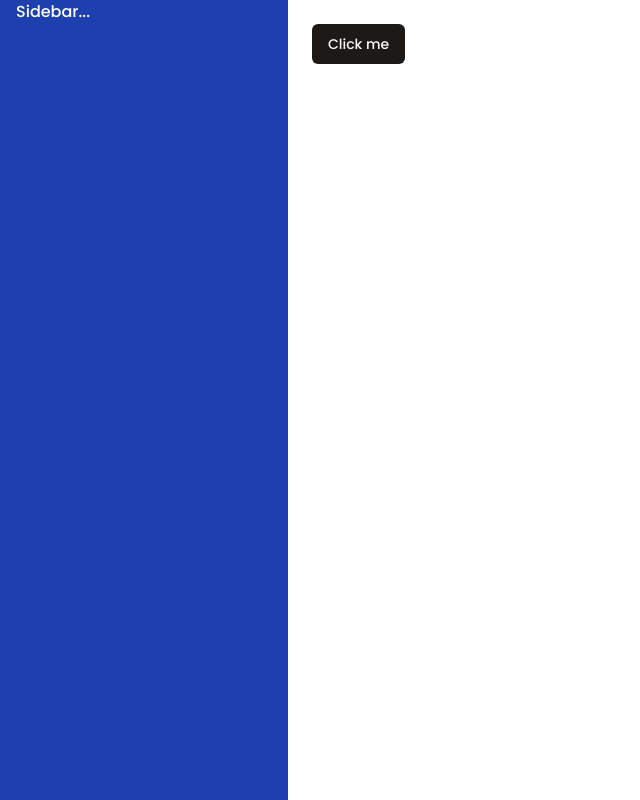
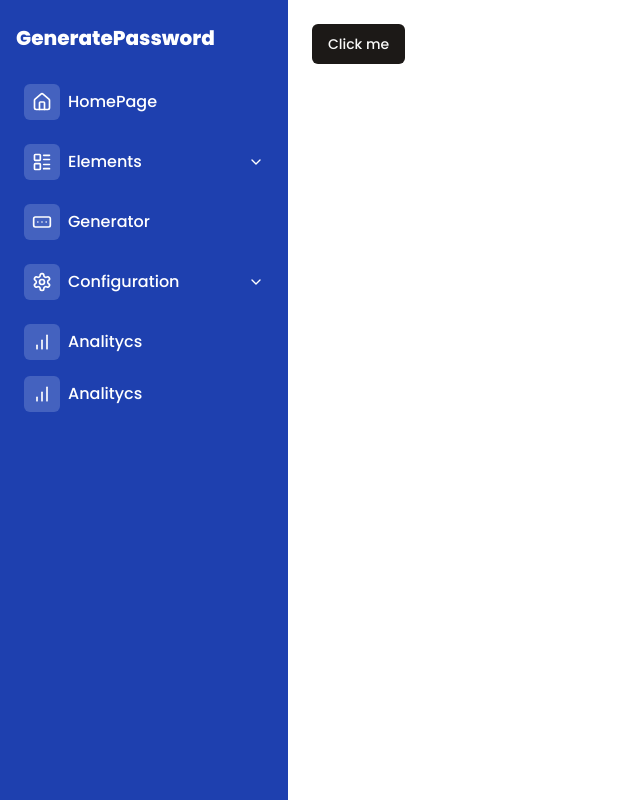
Before and after one commit to AlexSandroProgrammer/password-manager, a Next.js app: page / in a window 1280 px wide. Shown: the whole page, without its empty margins (0-640 px from the left). Built offline with nearby package versions, Linux system fonts and the light colour scheme.

Commit message:
feat: Sidebar for Desktop/SidebarRoutes/Sidebar/SingleItemComponentReactive

```diff
--- a/app/(routes)/(home)/layout.tsx
+++ b/app/(routes)/(home)/layout.tsx
@@ -1,4 +1,5 @@
 import { Logo } from "@/components/Shared/Logo";
+import { Sidebar } from "@/components/Shared/Sidebar";
 export default function LayoutRoutes({
   children,
 }: Readonly<{ children: React.ReactNode }>) {
@@ -13,7 +14,7 @@
 
       <div className="flex h-full">
         <div className="max-w-lg hidden lg:flex h-full w-72 flex-col fixed bg-blue-800 px-4 text-white">
-          <p>Sidebar...</p>
+          <Sidebar />
         </div>
         <div className="w-full lg:pl-72">
           <div className="p-6">{children}</div>
--- a/components/Shared/Sidebar/Sidebar.tsx
+++ b/components/Shared/Sidebar/Sidebar.tsx
@@ -5,9 +5,10 @@
   return (
     <>
       <div className="py-6">
+        {/* //* componente del logo */}
         <Logo />
       </div>
-
+      {/* //* componente para llamar todas las rutas del sidebar */}
       <SidebarRoutes />
     </>
   );
--- a/components/Shared/SidebarRoutes/SidebarRoutes.data.ts
+++ b/components/Shared/SidebarRoutes/SidebarRoutes.data.ts
@@ -38,7 +38,7 @@
 ];
 
 //* creamos otro arreglo el cual tendra el menu de configuracion
-export const dataSidebarConfiguracion = [
+export const dataSidebarConfiguration = [
   {
     title: "Configuration",
     icon: Settings,
--- a/components/Shared/SidebarRoutes/SidebarRoutes.tsx
+++ b/components/Shared/SidebarRoutes/SidebarRoutes.tsx
@@ -1,3 +1,122 @@
+"use client";
+
+//* importacion del compoente acordeon
+
+import {
+  Accordion,
+  AccordionContent,
+  AccordionItem,
+  AccordionTrigger,
+} from "@/components/ui/accordion";
+
+//* importacion de iconos para el menu
+import { BarChart, DoorClosed, House, RectangleEllipsis } from "lucide-react";
+
+//* importacion de link para navegar entre rutas
+import Link from "next/link";
+import { SingleItem } from "../SingleItem";
+import {
+  dataSidebarConfiguration,
+  dataSidebarElements,
+} from "./SidebarRoutes.data";
+
 export function SidebarRoutes() {
-  return <div>SidebarRoutes</div>;
+  return (
+    <div>
+      {/* llamamos el componente reactivo para pasarle todas las props */}
+      <SingleItem href="/" icon={House} label="HomePage" />
+      {/* //* importamos los elementos del sidebar */}
+
+      {/* menu para items de configuracion  */}
+      {dataSidebarElements.map(({ title, icon: Icon, children }) => (
+        <Accordion
+          type="single"
+          collapsible
+          key={title}
+          className="w-full px-2"
+        >
+          <AccordionItem value="item-1" className="border-b-0">
+            <AccordionTrigger>
+              <div className="flex gap-2 items-center">
+                <div className="bg-blue-100/20 p-2 rounded-md">
+                  <Icon size={20} />
+                </div>
+                {title}
+              </div>
+            </AccordionTrigger>
+            <AccordionContent>
+              {children.map(({ item, href, icon: Icon }) => (
+                <div key={item}>
+                  <Link
+                    href={href}
+                    className="px-6 py-2 flex gap-2 items-center hover:bg-blue-100/20 duration-300 transition-all rounded-md"
+                  >
+                    <Icon size={20} />
+                    {item}
+                  </Link>
+                </div>
+              ))}
+            </AccordionContent>
+          </AccordionItem>
+        </Accordion>
+      ))}
+
+      <SingleItem
+        href="/generator"
+        label="Generator"
+        icon={RectangleEllipsis}
+      />
+
+      {/* menu para items de los elementos del menu principal  */}
+
+      {dataSidebarConfiguration.map(({ title, icon: Icon, children }) => (
+        <Accordion
+          type="single"
+          collapsible
+          key={title}
+          className="w-full px-2"
+        >
+          <AccordionItem value="item-1" className="border-b-0">
+            <AccordionTrigger>
+              <div className="flex gap-2 items-center">
+                <div className="bg-blue-100/20 p-2 rounded-md">
+                  <Icon size={20} />
+                </div>
+                {title}
+              </div>
+            </AccordionTrigger>
+            <AccordionContent>
+              {children.map(({ item, href, icon: Icon, premium }) => (
+                <div
+                  key={item}
+                  className="flex items-center justify-between mt-2 hover:bg-blue-100/20 duration-300 transition-all rounded-md pr-1"
+                >
+                  <Link
+                    href={href}
+                    className="px-6 py-2 flex gap-2 items-center"
+                  >
+                    <Icon size={20} />
+                    {item}
+                  </Link>
+                  {premium && (
+                    <div className="flex gap-2 text-xs px-2 py-1 bg-blue-400 rounded-md">
+                      Premium
+                    </div>
+                  )}
+                </div>
+              ))}
+            </AccordionContent>
+          </AccordionItem>
+        </Accordion>
+      ))}
+
+      <SingleItem href="/analytic" label="Analitycs" icon={BarChart} />
+      <SingleItem
+        onClick={() => console.log("Close session")}
+        href="#"
+        label="Analitycs"
+        icon={BarChart}
+      />
+    </div>
+  );
 }
--- /dev/null
+++ b/components/Shared/SingleItem/SingleItem.tsx
@@ -0,0 +1,23 @@
+//* importamos iconos de lucide react
+import Link from "next/link";
+
+//* importamos el type de SingleItem para especificar las propiedades
+import { SingleItemProps } from "./SingleItem.types";
+
+export function SingleItem(props: SingleItemProps) {
+  //* hacemos un destructuring de las props
+  const { href, label, icon: Icon, onClick } = props;
+
+  return (
+    <Link
+      href={href}
+      className="flex gap-2 items-center p-2 hover:bg-blue-100/20 duration-300 transition-all rounded-md"
+      onClick={onClick}
+    >
+      <div className="bg-blue-100/20 p-2 rounded-md">
+        <Icon size={20} />
+      </div>
+      {label}
+    </Link>
+  );
+}
--- /dev/null
+++ b/components/Shared/SingleItem/index.ts
@@ -0,0 +1 @@
+export * from "./SingleItem";
```
Also changed, not shown: components/Shared/SingleItem/SingleItem.types.ts (added, +9 -0 lines).
